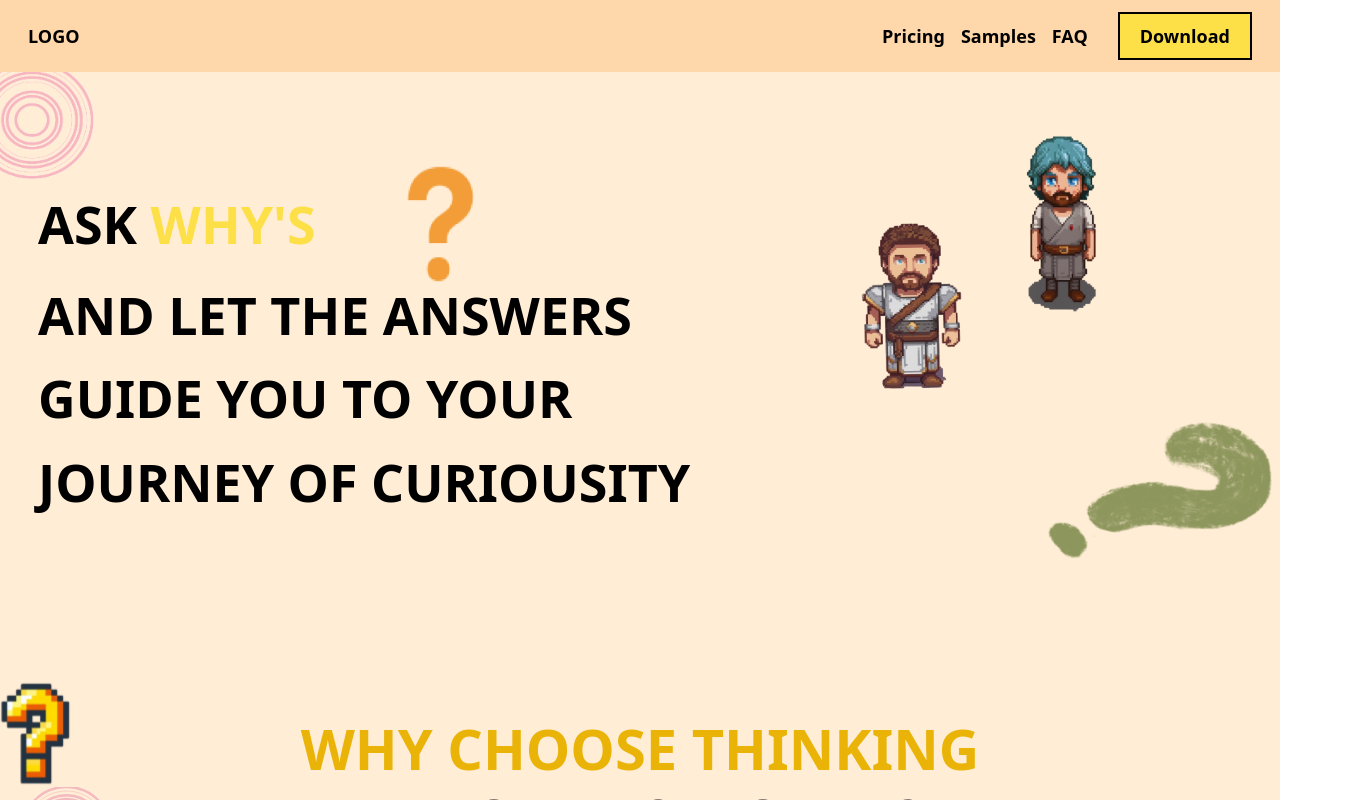
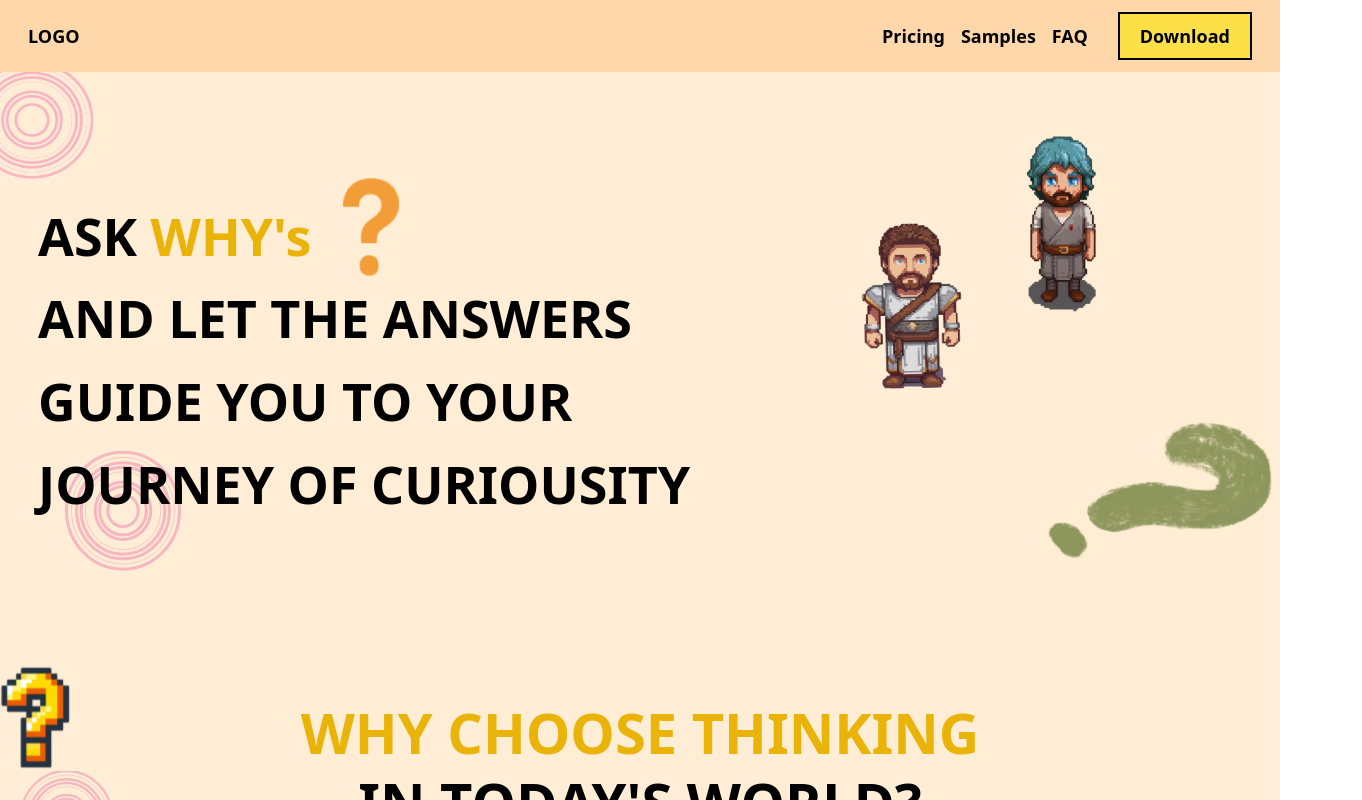
Before and after one commit to sujal12344/Whyfied-landing-page-Test-, a React (Vite) app: page / in a window 1280 px wide. Shown: the top 800 px of the page, 1362 px wide, since content can reach past the window. Built offline with nearby package versions, Linux system fonts and the light colour scheme.

Commit message:
Herobody 1st section done

```diff
--- a/src/App.tsx
+++ b/src/App.tsx
@@ -1,7 +1,7 @@
 import Navbar from "./components/navbar";
 import Herobody from "./components/herobody";
 import About from "./components/about";
-// import Testimonials from "./components/testimonials";
+import Testimonials from "./components/testimonials";
 
 function App() {
   return (
@@ -9,7 +9,7 @@ function App() {
       <Navbar />
       <Herobody />
       <About />
-      {/* <Testimonials /> */}
+      <Testimonials />
     </>
   );
 }
--- a/src/components/herobody.tsx
+++ b/src/components/herobody.tsx
@@ -3,7 +3,7 @@ import halfCircleAtNavbar from "../images/halfCircleAtNavbar.png";
 import Marcus from "../images/Marcus Aurelius.png";
 import secondScientist from "../images/secondScienticist.png";
 import greenQuestionMark from "../images/green question mark.png";
-// import circle from "../images/circle.svg";
+import circle from "../images/circle.svg";
 
 const Herobody = () => {
   return (
@@ -14,27 +14,31 @@ const Herobody = () => {
           <img
             src={halfCircleAtNavbar}
             alt="halfCircleAtNavbar"
-            className="h-[110px] w-[98px] mb:h-[100] mb:w-[92px]"
+            className="h-[110px] w-[98px] mb:w-[92px]"
           />
-          <h1 className="mb:text-[40px] sm:text-[42px] md:text-[44px] lg:text-[48px] xl:text-[52px] 2xl:text-[56px] font-bold leading-snug md:leading-normal lgToLarge:leading-[1.6] mb:px-[20px] sm:px-[26px] md:px-[30px] lg:px-[34px] xl:px-[38px] 2xl:px-[42px] mb:w-[90vw] sm:w-[65vw] mb:pt-[60px] sm:pt-[60px]">
+
+          <h1 className="mb:text-[40px] sm:text-[42px] md:text-[44px] lg:text-[48px] xl:text-[52px] 2xl:text-[56px] font-bold leading-[1.5] md:leading-normal lgToLarge:leading-[1.6] mb:px-[20px] sm:px-[26px] md:px-[30px] lg:px-[34px] xl:px-[38px] 2xl:px-[42px] mb:w-[90vw] sm:w-[70vw] mb:pt-[60px] sm:pt-[60px]">
             ASK{" "}
-            <span className="text-yellow-300">
-              WHY&apos;S
+            <span className="text-yellow-500">
+              WHY&apos;s
               <span>
                 <img
                   src={orangeQuestionMark}
                   alt="orangeQuestionMark"
-                  className="w-[125px] h-[158px] relative top-[-120px] left-[340px]"
+                  className="w-[120px] h-[150px] mb:scale-[0.7] sm:scale-[0.75] md:scale-[0.8] lg:scale-[0.85] xl:scale-[0.9] inline mb:-ml-[30px] mb:-mt-[20px] sm:-ml-[20px] sm:-mt-[30px] mdToLarge:-mt-[30px] md:-ml-[20px] 2xl:-mt-[40px]"
                 />
               </span>
             </span>{" "}
-            <p className="relative top-[-150px] z-10">
-              AND LET THE ANSWERS GUIDE YOU TO YOUR JOURNEY OF CURIOUSITY
-              {/* <img
+            <p className="mb:-mt-[40px] sm:-mt-[37px] md:-mt-[34px] lg:-mt-[28px] xl:-mt-[26px] 2xl:-mt-[20px]">
+              <div className="relative z-10">
+                AND LET THE ANSWERS GUIDE YOU TO YOUR JOURNEY OF CURIOUSITY
+              </div>
+
+              <img
                 src={circle}
                 alt="circle"
-                className="w-[170px] h-[170px] relative top-[-100px] left-[10px] -z-10"
-              /> */}
+                className="w-[170px] h-[170px] mb:-mt-[80px] sm:-mt-[80px] md:-mt-[85px] lg:-mt-[90px] xl:-mt-[100px] 2xl:-mt-[105px]"
+              />
             </p>
           </h1>
         </div>
```
